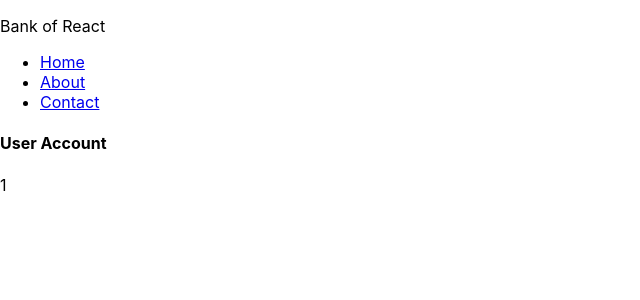
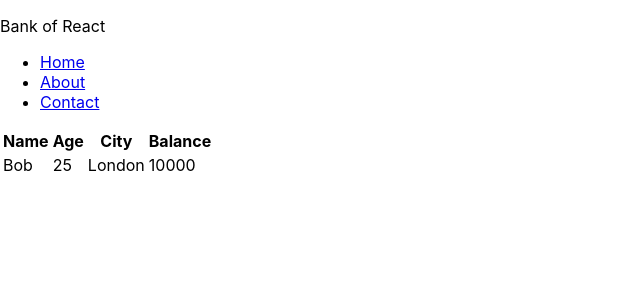
Before and after one commit to Ldaruu/JsPracc, a React (Create React App) app in the folder BankAccount-React/bankaccount/: page /1/Bob/25/London/10000 in a window 1280 px wide. Shown: the top 300 px of the page, without its empty margins (0-640 px from the left). Built offline with nearby package versions, Linux system fonts and the light colour scheme.

Commit message:
feat(User page: /bad pracc sending info in url/)

```diff
--- a/BankAccount-React/bankaccount/src/Accounts.js
+++ b/BankAccount-React/bankaccount/src/Accounts.js
@@ -1,10 +1,15 @@
 import  React  from 'react';
+import {Link} from 'react-router-dom'
 
 const Accounts =({accounts, deleteAccout})=>{
     const accList = accounts.map(account => {
         return(
             <tr className="acc" key={account.id}>
-                <td> {account.name}</td>
+               <td>
+                <Link to={'/'+ account.id+'/'+ account.name+'/'+ account.age+'/'+account.city+'/'+account.balance}>
+                 {account.name}
+                </Link>
+                </td>
                 <td> {account.age}</td>
                 <td> {account.city}</td>
                 <td> ${account.balance}</td>
--- a/BankAccount-React/bankaccount/src/App.js
+++ b/BankAccount-React/bankaccount/src/App.js
@@ -18,7 +18,7 @@ class App extends Component {
         <Route exact path='/' component={Home} />
         <Route path='/about' component={About} />
         <Route path='/contact' component={Contact} />
-        <Route path="/:acc_id" component={UserAcc}/>
+        <Route path="/:acc_id/:name/:age/:city/:balance" component={UserAcc}/>
       </div>
       </BrowserRouter>
     );
--- a/BankAccount-React/bankaccount/src/components/UserAcc.js
+++ b/BankAccount-React/bankaccount/src/components/UserAcc.js
@@ -1,20 +1,49 @@
 import React,{ Component } from 'react';
+
 
 class UserAcc extends Component{
     state = {
-        id: null
+        id: '',
+        name: '',
+        age: '',
+        city: '',
+        balance: ''
     }
     componentDidMount(){
         let id = this.props.match.params.acc_id;
+        let name = this.props.match.params.name;
+        let age = this.props.match.params.age;
+        let city = this.props.match.params.city;
+        let balance = this.props.match.params.balance;
+        console.log(this.props)
         this.setState({
-            id: id
+            id: id,
+            name: name,
+            age: age,
+            city: city,
+            balance: balance
+
         })
     }
 render(){
     return(
         <div>
-            <h4>User Account</h4>
-            {this.state.id}
+        <table>
+             <thead>
+             <tr>
+                 <th>Name</th>
+                 <th>Age</th>
+                 <th>City</th>
+                 <th>Balance</th>
+             </tr>
+             </thead>
+             <tbody>
+             <td>{this.state.name}</td>
+             <td>{this.state.age}</td>
+             <td>{this.state.city}</td>
+             <td>{this.state.balance}</td>
+             </tbody>
+         </table>
         </div>
     )
     }
```
